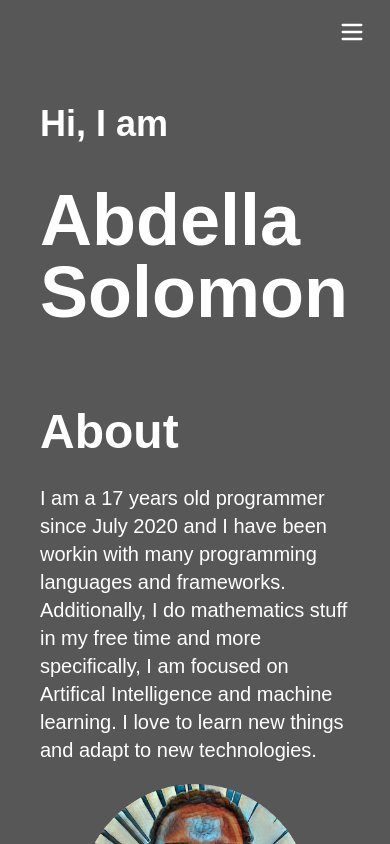
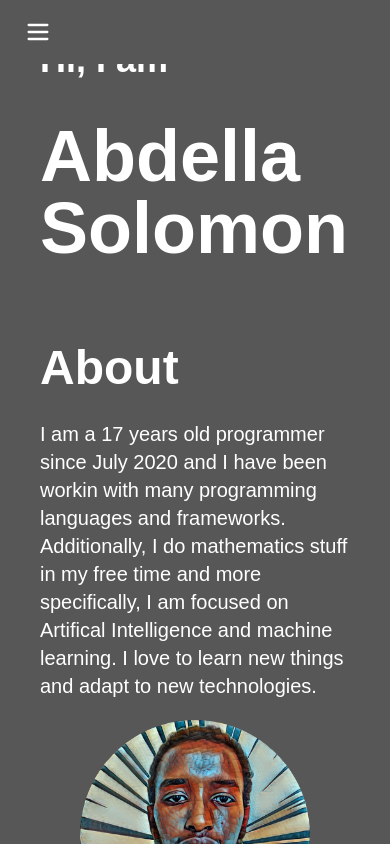
Before and after one commit to Abdesol/My-Website, a Next.js app: page / in a window 390 px wide. Shown: the top 844 px of the page. Built offline with nearby package versions, Linux system fonts and the light colour scheme.

Commit message:
fix: navbar
Co-authored-by: Abdella Solomon <abdesoltak@gmail.com>

```diff
--- a/components/layout.js
+++ b/components/layout.js
@@ -1,10 +1,10 @@
 import Footer from "./footer";
-import NavBar from "./navBar";
+import Navbar from "./navbar";
 
 const Layout = ({ children }) => {
     return (
         <div className="content">
-            <NavBar />
+            <Navbar />
             { children }
             <Footer />
         </div>
--- a/components/navbar.js
+++ b/components/navbar.js
@@ -1,4 +1,6 @@
 import Link from "next/link";
+import { useState } from "react";
+import { motion } from "framer-motion";
 
 const navItems = [
   {
@@ -24,11 +26,26 @@ const navItems = [
 ];
 
 const Navbar = () => {
+  const [show, setShow] = useState(false);
+  const showMenu = () => {
+    setShow(!show);
+  }
+
+  const variants = {
+    hidden: {
+      opacity: 0
+    },
+    visible: {
+      opacity: 1,
+    }
+  }
+
   return (
-    <div className="flex self-stretch items-center justify-end  px-4 mx-auto sm:px-6 lg:px-8 h-16">
-      <nav className="hidden md:block" aria-labelledby="header-navigation">
+    <>
+    <div className="flex fixed top-0 bottom-10 self-stretch items-center px-4 mx-auto h-16">
+      <nav className="hidden md:block justify-end z-10 w-screen py-4" aria-labelledby="header-navigation">
         <h2 className="sr-only" id="header-navigation">
-          Header navigation
+          Header Navigation
         </h2>
 
         <ul className="text-lg font-quicksand flex items-center gap-6 text-white">
@@ -41,9 +58,8 @@ const Navbar = () => {
           ))}
         </ul>
       </nav>
-
-      <div className="block md:hidden">
-        <button className="p-2 text-white transition rounded hover:text-white/75">
+      <div className="w-screen justify-end right-5 md:hidden ">
+        <button onClick={showMenu} className="p-2 text-white transition rounded hover:text-white/75">
           <svg
             xmlns="http://www.w3.org/2000/svg"
             className="w-7 h-7"
@@ -61,6 +77,25 @@ const Navbar = () => {
         </button>
       </div>
     </div>
+    { show ? (
+    <motion.div initial="hidden" animate="visible" variants={variants} className="fixed w-screen z-10 top-0">
+      <nav className="md:hidden" aria-labelledby="header-navigation">
+        <h2 className="sr-only" id="header-navigation">
+          Header navigation
+        </h2>
+
+        <ul className="text-lg font-quicksand gap-6 text-center text-white px-10">
+          {navItems.map((item, i) => (
+            <li className="py-2" key={i}>
+              <Link href={"#" + item.href}>
+                <a className="transition hover:text-white/75">{item.name}</a>
+              </Link>
+            </li>
+          ))}
+        </ul>
+      </nav>
+    </motion.div>) : null}
+    </>
   );
 };
 
--- a/styles/globals.css
+++ b/styles/globals.css
@@ -11,3 +11,5 @@
   font-family: "Quicksand";
   src: url('https://fonts.googleapis.com/css2?family=Quicksand&display=swap');
 }
+
+summary::-webkit-details-marker { display: none }
```
Also changed, not shown: 1 other file (tests, documents, lock files or other folders).
